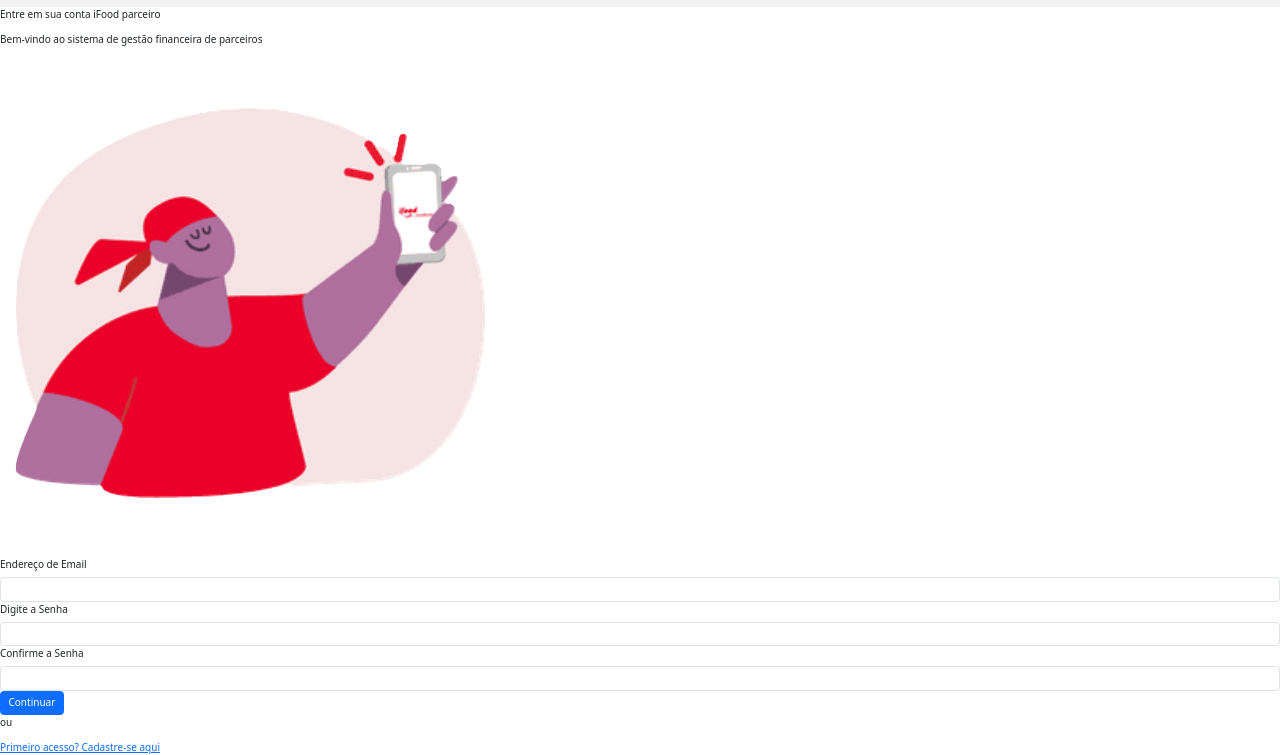
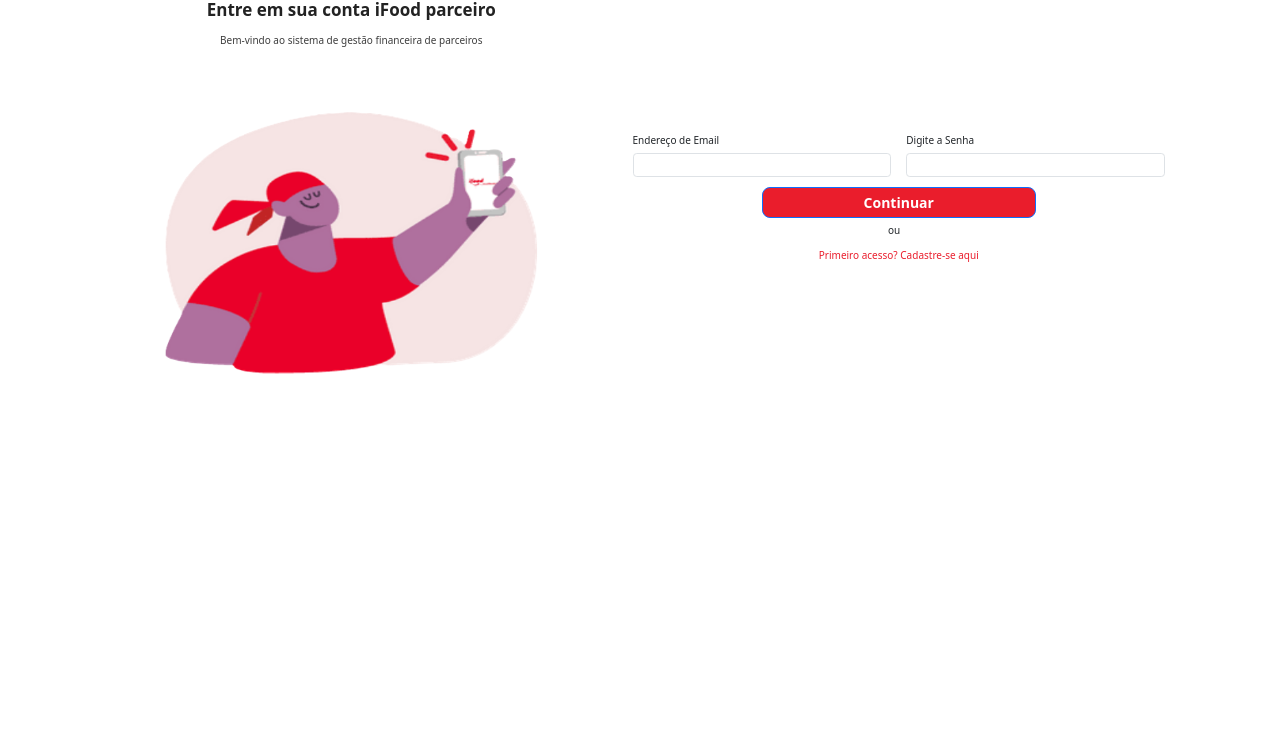
Before and after one commit to ErbsonAmorim/Challenge-iFood, a plain HTML site: page login.html in a window 1280 px wide. Shown: the part 103-858 px from the top of the page. After the commit the page ends 800 px from the top, so only its background shows below. Drawn offline with nearby package versions, Linux system fonts and the light colour scheme.

Commit message:
Add files via upload

```diff
--- /dev/null
+++ b/logIn-logOut.css
@@ -0,0 +1,58 @@
+html {
+    font-size: 62.5%;
+}
+
+:root {
+    --primary-color: #EA1D2C;
+    --primary-font-color: #222222;
+    --contrast-primary-font-color: #3d3d3d;
+    --primary-bg-color: #efefef;
+    --contrast-primary-bg-color: #f2f2f2;
+    --contrast-secondary-bg-color: #e7e7e7;
+    --positive-color: #006a0b;
+    --negative-color: #aa0000;
+    --neutral-color: #03001c;
+}
+
+.btn-next {
+    border: none;
+    border-radius: 8px !important;
+    font-weight: 600 !important;
+    font-size: 1.4rem !important;
+    background-color: var(--primary-color) !important;
+    transition: 1s !important  ;
+}
+
+.btn-next:hover {
+    background-color: #ff0000fa !important;
+}
+
+.set-title {
+    font-size: 1.7rem !important;
+    font-weight: 600;
+    color: var(--primary-font-color);
+}
+
+.set-subtitle {
+    font-size: 1rem;
+    color: var(--contrast-primary-font-color);
+}
+
+.link-log-in-out {
+    text-decoration: none !important;
+    color: var(--primary-color) ;
+}
+
+@media (max-width: 390px) {
+    .log-out  {
+        width: 160px !important;
+    }
+}
+
+.text-bold {
+    font-weight: 600;
+}
+
+.text-size {
+    font-size: 1.2rem;
+}
--- a/login.html
+++ b/login.html
@@ -9,7 +9,7 @@
     <link rel="logo-=simplificada-ifood" href="IFood_logo_simplificada.svg.png">
 
     <!-- login-css -->
-     <link rel="stylesheet" href="login.css">
+     <link rel="stylesheet" href="logIn-logOut.css">
 
      <!-- global-css -->
       <link rel="stylesheet" href="global.css">
@@ -19,33 +19,31 @@
     integrity="sha384-QWTKZyjpPEjISv5WaRU9OFeRpok6YctnYmDr5pNlyT2bRjXh0JMhjY6hW+ALEwIH" crossorigin="anonymous">
 </head>
 <body>
-    <header>
-        <img src="IFood_logo.svg.png" width="70px" alt="Logo-iFood">
-    </header>
-    <main>
-        <div>
-            <p>Entre em sua conta iFood parceiro</p>
-            <p>Bem-vindo ao sistema de gestão financeira de parceiros</p>
-            <img src="imagem-login-1.png" alt="imagem-personagem-segurando-um-celular">
+    <div class="fixed-top p-2">
+        <img src="IFood_logo.svg.png" class="logo" alt="Logo-iFood">
+    </div>
+    <main class="container d-flex row col-sm-12 mx-auto mt-5">
+        <div class="row justify-content-center col-md-6">
+            <p class="col-sm-10 col-12 text-center set-title mb-0 align-content-center">Entre em sua conta iFood parceiro</p>
+            <p class="col-sm-10 col-12 text-center set-subtitle">Bem-vindo ao sistema de gestão financeira de parceiros</p>
+            <img class="col-10 h-75 w-75" src="imagem-login-1.png" alt="imagem-personagem-segurando-um-celular">
         </div>
-        <form>
-            <div>
+        <form class="row col-md-6 my-auto">
+            <div class="col-md-10 col-lg-6 py-2 mx-auto">
                 <label for="inputEmail4" class="form-label">Endereço de Email</label>
                 <input type="email" class="form-control" id="inputEmail4">
               </div>
-              <div>
+              <div class="col-md-10 col-lg-6 py-2 mx-auto">
                 <label for="inputPassword4" class="form-label">Digite a Senha</label>
                 <input type="password" class="form-control" id="inputPassword4">
               </div>
-              <div>
-                <label for="inputPassword4" class="form-label">Confirme a Senha</label>
-                <input type="password" class="form-control" id="inputPassword4">
+              <div class="col-12 col-lg-6 col-md-8 col-sm-10 mx-auto mb-5">
+                  <div class="py-2 row justify-content-center">
+                    <a href="confirmacao.html" class="btn btn-primary btn-next">Continuar</a>
+                  </div>
+                  <p class="col-1 mx-auto">ou</p>
+                  <div class="log-out text-center mx-auto"><a href="cadastro1.html" class="link-log-in-out">Primeiro acesso? Cadastre-se aqui</a></div>
               </div>
-              <div>
-                <a href="confirmacao.html" class="btn btn-primary">Continuar</a>
-              </div>
-              <p>ou</p>
-              <a href="cadastro1.html">Primeiro acesso? Cadastre-se aqui</a>
         </form>
     </main>
 
```
Also changed, not shown: confirmacao.html (+22 -27 lines).
